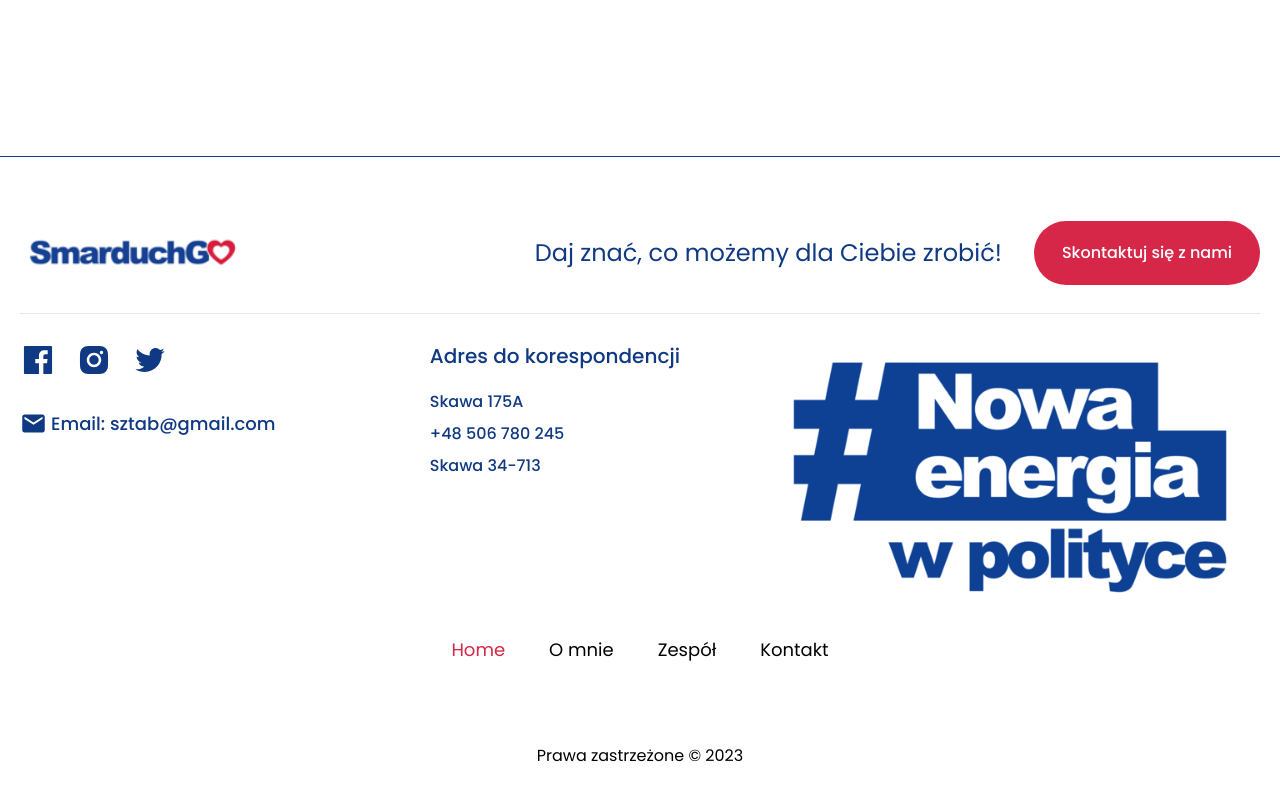
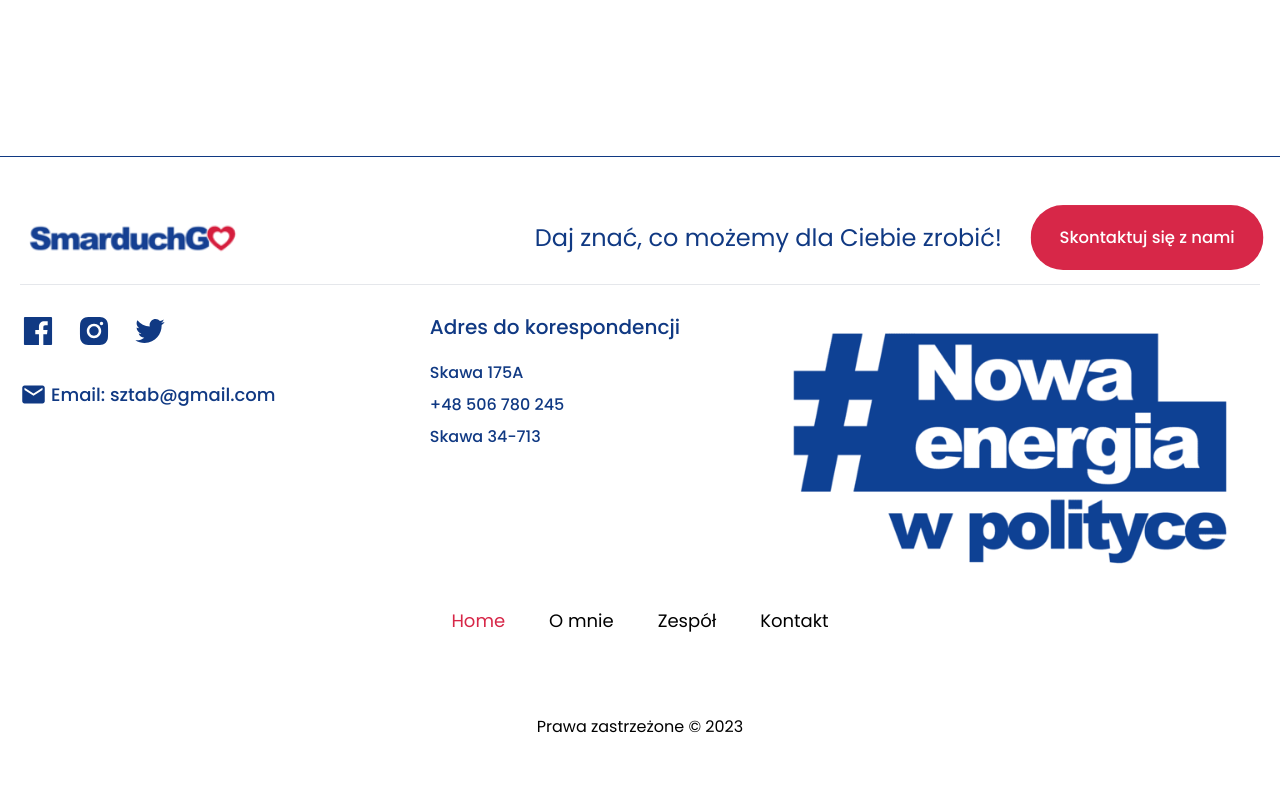
Before and after one commit to F4eNn/Weronika-smarduch-Posel, a Next.js app: page / in a window 1280 px wide. Shown: the part 4326-5126 px from the top of the page. After the commit the page ends 5077 px from the top, so only its background shows below. Built offline with nearby package versions, Linux system fonts and the light colour scheme.

Commit message:
feat: add few  animations

```diff
--- a/package.json
+++ b/package.json
@@ -13,6 +13,7 @@
     "@types/react": "18.2.21",
     "@types/react-dom": "18.2.7",
     "autoprefixer": "10.4.15",
+    "framer-motion": "^10.16.2",
     "hamburger-react": "^2.5.0",
     "next": "13.4.19",
     "postcss": "8.4.29",
--- /dev/null
+++ b/src/animations/animations.ts
@@ -0,0 +1,25 @@
+import { Variants } from 'framer-motion'
+import { stagger } from 'framer-motion/dom'
+export const pulseAnimation: Variants = {
+	initial: { scale: 1 },
+	animate: {
+		scale: [1, 1.05, 1],
+		transition: {
+			duration: 2,
+			ease: 'easeInOut',
+			times: [0, 0.2, 0.5, 0.8, 1],
+			repeat: Infinity,
+		},
+	},
+}
+
+export const mobileMenuAnimation: Variants = {
+	initial: { opacity: 0, x: '100%' },
+	animate: { opacity: 1, x: 0, transition: { duration: 0.3 } },
+	exit: { x: '100%', transition: { duration: 0.3 } },
+}
+
+export const mobileItemsAnimation: Variants = {
+	initial: { x: 100, transition: { staggerChildren: 0.5, staggerDirection: -1 } },
+	animate: { x: 0, transition: { duration: 1, delay: 0.3, staggerChildren: 0.5, staggerDirection: 1 } },
+}
--- a/src/components/home/Footer.tsx
+++ b/src/components/home/Footer.tsx
@@ -1,3 +1,4 @@
+'use client'
 import React from 'react'
 import Link from 'next/link'
 import Image from 'next/image'
@@ -8,6 +9,8 @@ import { Wrapper } from '../ui/Wrapper'
 import { Logo } from '../ui/Logo'
 import { navigation } from '@/constants/navigation'
 import { FooterNav } from './FooterNav'
+import { motion } from '@/lib/motion'
+import { pulseAnimation } from '@/animations/animations'
 
 export const Footer = () => {
 	const socialMedia = [
@@ -16,7 +19,7 @@ export const Footer = () => {
 		{ icon: <AiOutlineTwitter />, url: 'https://twitter.com/WSmarduch ' },
 	]
 	return (
-		<footer className='mt-auto  w-full border-t border-darkBlue py-16'>
+		<footer className='mt-auto  w-full border-t border-darkBlue pb-3 pt-16'>
 			<Wrapper>
 				<div className='mx-5'>
 					<div className='flex flex-col items-center justify-between gap-10 md:flex-row md:gap-0 '>
@@ -25,12 +28,14 @@ export const Footer = () => {
 							<h2 className='text-center text-xl text-darkBlue   lg:text-2xl'>
 								Daj znać, co możemy dla Ciebie zrobić!
 							</h2>
+							<motion.div {...pulseAnimation}>
 								<Link
 									href={navigation.contact.path}
 									className='hover:bg-secondaryHover rounded-[50px] bg-secondary  p-4 px-6 font-[500] text-white transition-colors duration-200 md:ml-auto lg:ml-0 lg:p-5 lg:px-7'
 								>
 									Skontaktuj się z nami
 								</Link>
+							</motion.div>
 						</div>
 					</div>
 					<hr className='my-7' />
--- a/src/components/nav/Mobile.tsx
+++ b/src/components/nav/Mobile.tsx
@@ -6,6 +6,8 @@ import { usePathname } from 'next/navigation'
 
 import { Logo } from '../ui/Logo'
 import { linksArray } from '@/constants/navigation'
+import { AnimatePresence, motion } from '@/lib/motion'
+import { mobileItemsAnimation, mobileMenuAnimation } from '@/animations/animations'
 
 export const Mobile = () => {
 	const [isOpen, setIsOpen] = useState(false)
@@ -20,32 +22,53 @@ export const Mobile = () => {
 	useEffect(() => {
 		if (!isOpen) return
 		setIsOpen(false)
+
 		// eslint-disable-next-line react-hooks/exhaustive-deps
 	}, [pathname])
 
+	useEffect(() => {
+		if (isOpen) {
+			document.body.classList.add('overflow-hidden')
+		} else {
+			document.body.classList.remove('overflow-hidden')
+		}
+	}, [isOpen])
+
 	return (
 		<>
-			<div className={`flex items-center justify-between p-3 md:hidden ${isOpen ? 'text-white' : ''} `}>
+			<div className={`flex items-center  justify-between p-3 md:hidden ${isOpen ? 'text-white' : ''} `}>
 				<Logo />
 				<div className='relative z-50'>
 					<Hamburger toggle={setIsOpen} toggled={isOpen} />
 				</div>
 			</div>
+			<AnimatePresence>
 				{isOpen && (
-				<div ref={overlayRef} onClick={handleCloseOverlay} className='fixed left-0 top-0 z-0 h-full w-full bg-black/50'>
-					<div className='ml-auto flex h-full w-3/4 justify-center bg-darkBlue pt-[150px]'>
-						<ul className='space-y-10 text-xl '>
+					<motion.div
+						{...mobileMenuAnimation}
+						ref={overlayRef}
+						onClick={handleCloseOverlay}
+						className='fixed left-0 top-0 z-10 h-full w-full bg-black/50'
+					>
+						<div className='ml-auto flex h-full w-3/4 justify-center  bg-darkBlue pt-[150px]'>
+							<motion.ul className='space-y-10 text-xl'>
 								{linksArray.map(([url, name], idx) => (
-								<li className='text-white transition-colors duration-200 ' key={idx}>
+									<motion.li
+										initial={{ x: 500 }}
+										animate={{ x: 0, transition: { delay: 0.2 * idx, duration: 0.5, type: 'tween' } }}
+										className='text-white transition-colors duration-200 '
+										key={idx}
+									>
 										<Link className={`p-3 ${pathname === url ? 'text-secondary' : ''}`} href={url}>
 											{name}
 										</Link>
-								</li>
+									</motion.li>
 								))}
-						</ul>
+							</motion.ul>
 						</div>
-				</div>
+					</motion.div>
 				)}
+			</AnimatePresence>
 		</>
 	)
 }
--- a/src/components/people/People.tsx
+++ b/src/components/people/People.tsx
@@ -9,7 +9,7 @@ export const People = () => {
 		<Section>
 			<Wrapper>
 				<div className='text-center'>
-					<Title title='Ludzie' />
+					<Title title='Zespół' />
 				</div>
 			</Wrapper>
 		</Section>
--- /dev/null
+++ b/src/lib/motion.ts
@@ -0,0 +1,2 @@
+'use client'
+export { motion, AnimatePresence } from 'framer-motion'
```
Also changed, not shown: 1 other file (tests, documents, lock files or other folders). Lines whose indentation alone changed are shown as unchanged.
